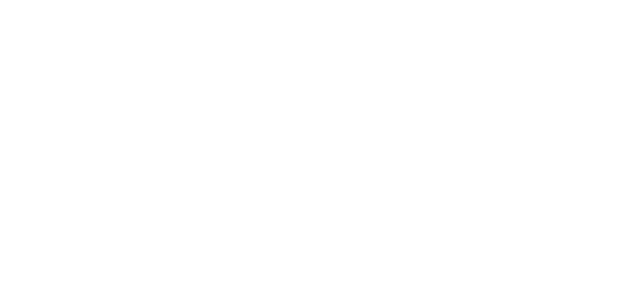
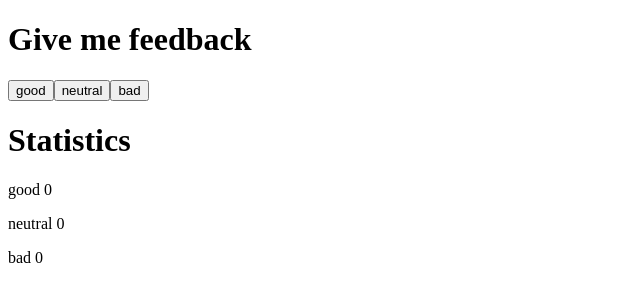
Before and after one commit to yuvrajsteve-cmyk/fullstackopen-part1, a React (Vite) app in the folder unicafe/: page / in a window 1280 px wide. Shown: the top 302 px of the page, without its empty margins (0-640 px from the left). Built offline with nearby package versions, Linux system fonts and the light colour scheme.

Commit message:
complete exercise 1.6

```diff
--- a/unicafe/src/App.jsx
+++ b/unicafe/src/App.jsx
@@ -1,10 +1,24 @@
+
+import { useState } from 'react'
+
 const App = () => {
-
-
+  // save clicks of each button to its own state
+  const [good, setGood] = useState(0)
+  const [neutral, setNeutral] = useState(0)
+  const [bad, setBad] = useState(0)
 
   return (
     <div>
+      <h1>Give me feedback</h1>
+      <button onClick={() => setGood(good + 1)}>good</button>
+      <button onClick={() => setNeutral(neutral + 1)}>neutral</button>
+      <button onClick={() => setBad(bad + 1)}>bad</button>
 
+      <h1>Statistics</h1>
+
+      <p>good {good}</p>
+      <p>neutral {neutral}</p>
+      <p>bad {bad}</p>
     </div>
   )
 }
```
